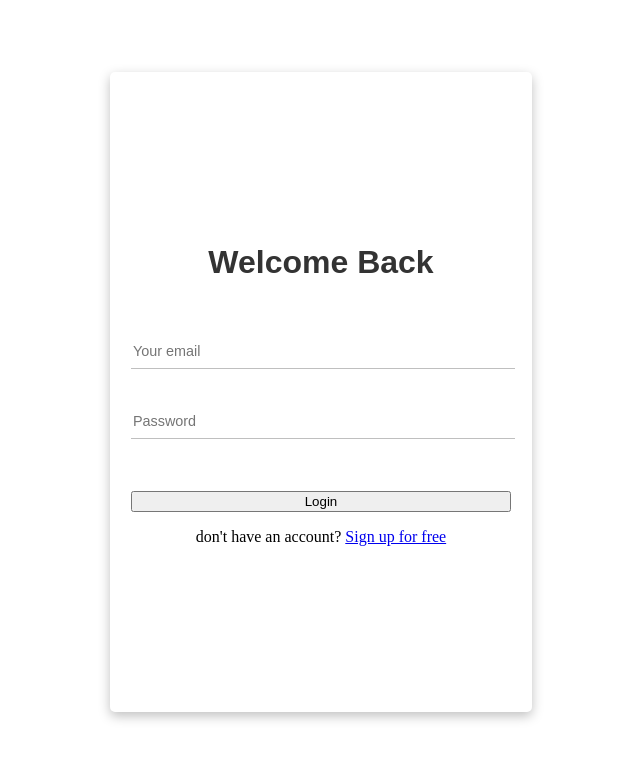
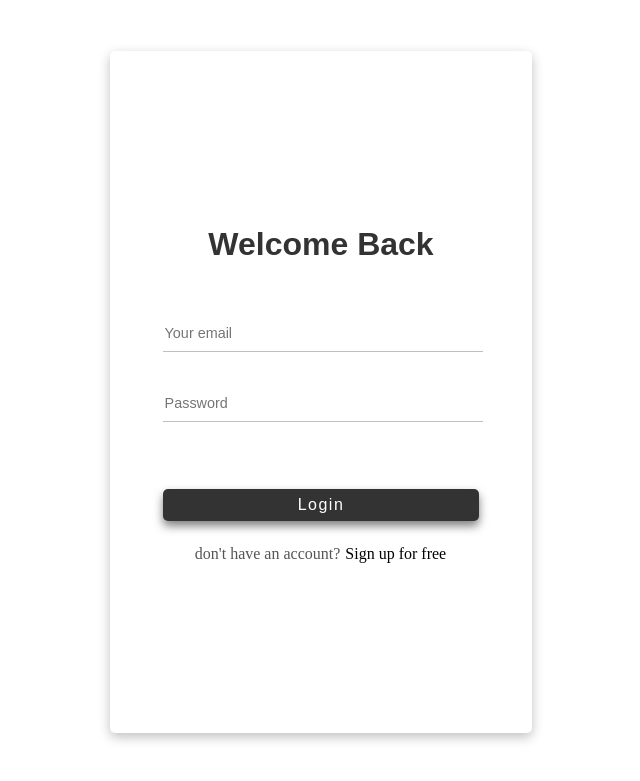
Before and after one commit to Zahidul-Turja/clone-unsplash, a Django app: page /login in a window 1280 px wide. Shown: the top 781 px of the page, without its empty margins (311-951 px from the left). Run offline with Django 4.2, Linux system fonts and the light colour scheme.

Commit message:
Login interface

```diff
--- a/unsplash_app/static/unsplash_app/login.css
+++ b/unsplash_app/static/unsplash_app/login.css
@@ -17,6 +17,7 @@
     flex-wrap: wrap;
     justify-content: center;
     align-content: center;
+    padding: 1.3rem 0;
 
     box-shadow: 0 4px 12px rgba(0, 0, 0, 0.25);
     border-radius: 5px;
@@ -29,7 +30,7 @@
 }
 
 .section__login-box form {
-    width: 90%;
+    width: 75%;
     display: flex;
     flex-direction: column;
 }
@@ -77,3 +78,45 @@
     transform: translateY(15px);
     color: transparent;
 }
+
+.btn {
+    color: var(--color_white);
+    font-size: 1rem;
+    height: 2rem;
+    width: 100%;
+    margin-top: 1rem;
+    margin-bottom: 0.5rem;
+    letter-spacing: 1.5px;
+    border: none;
+    background-color: var(--color_gray);
+    border-radius: 5px;
+    box-shadow: 0 5px 10px rgba(0, 0, 0, 0.5);
+
+    transition: all 0.3s;
+}
+
+.btn_login:hover {
+    cursor: pointer;
+    transform: translateY(-2px)  scale(1.02);
+    box-shadow: 0 7px 12px rgba(0, 0, 0, 0.7);
+}
+
+.section__login-box p {
+    color: var(--text_color-link);
+}
+
+.section__login-box p a:link,
+.section__login-box p a:visited {
+    text-decoration: none;
+    color: var(--color_black);
+    padding-bottom: 2px;
+    border: 1.5px solid transparent;
+
+    transition: all 0.2s;
+}
+
+.section__login-box p a:hover,
+.section__login-box p a:active {
+    text-decoration: none;
+    border-bottom: 1.5px solid black;
+}
--- a/unsplash_app/static_data.py
+++ b/unsplash_app/static_data.py
@@ -1,3 +1,5 @@
+CLIENT_ID = "xJt3ueEHF-iFVzywR-czMBWaDH9O_uvsptbC-kPTQD0"
+
 test_data = [
 {
 "id": "gOqBe7ropxM",
--- a/unsplash_app/views.py
+++ b/unsplash_app/views.py
@@ -1,14 +1,13 @@
 from django.shortcuts import render
 import requests
 
-from .static_data import test_data
+from .static_data import test_data, CLIENT_ID
+
+# ? Hide CLIENT_ID before uploading to GitHub
+
+#! functions
 
 
-# ? Hide before uploading to GitHub
-CLIENT_ID = "xJt3ueEHF-iFVzywR-czMBWaDH9O_uvsptbC-kPTQD0"
-
-
-#! functions
 def trim_list(list_item: list, page_no: int = 0):
     last_ind = page_no + 9
     return list_item[page_no:last_ind]
```
Also changed, not shown: 1 other file.
